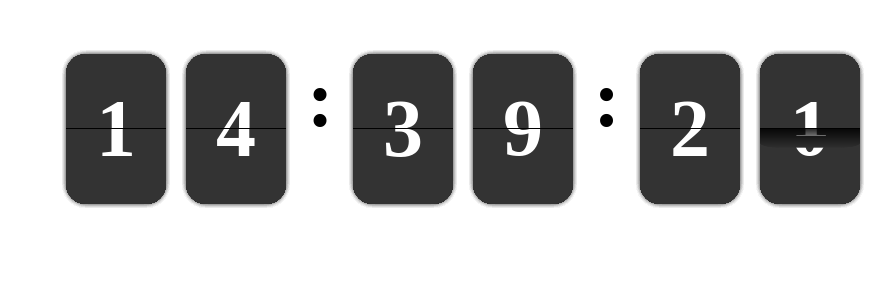
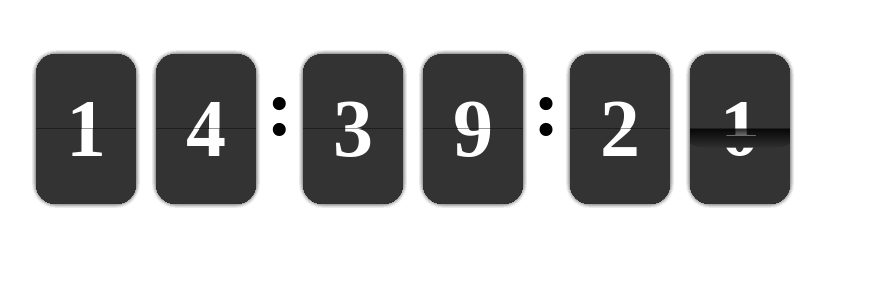
Before and after one commit to optshj/FlipClock, a React (Create React App) app: page / in a window 1280 px wide. Shown: the top 300 px of the page, without its empty margins (227-1122 px from the left). Built offline with nearby package versions, Linux system fonts and the light colour scheme.

Commit message:
[Feat] 시계간격 반응형 적용

```diff
--- a/src/components/js/Clock.tsx
+++ b/src/components/js/Clock.tsx
@@ -38,14 +38,14 @@ const ClockForm = styled.div`
 	justify-content: center;
     align-items: center;
 	& > * {
-		margin-left: 70px;
+		margin-left: 60px;
 		&:first-child {
 			margin-left: 0;
 		}
 	}
 	@media (max-width:1000px) and (min-width:850px){
 		& > * {
-			margin-left: 7vw;
+			margin-left: 6vw;
 			&:first-child {
 				margin-left: 0;
 			}
@@ -53,7 +53,7 @@ const ClockForm = styled.div`
     }
 	@media (max-width:850px){
 		& > * {
-			margin-left: 59.5px;
+			margin-left: 51px;
 			&:first-child {
 				margin-left: 0;
 			}
@@ -88,6 +88,17 @@ function Clock(){
 		}
 		return Math.floor((time)/10)-1;
 	}
+
+	const smooth_hour_front = (time:number) => {
+		return Math.floor((time)/10);
+	}
+	const smooth_hour_back = (time:number) => {
+		if (time === 0) {
+			return 2;
+		}
+		return Math.floor((time)/10)-1;
+	}
+
 	const mininum_time = (time:number) => {
 		if (time === -1) {
 			return 9;
@@ -98,7 +109,7 @@ function Clock(){
         <>
 			<ClockForm>
 				<FlipForm>
-					<FlipClock back={smooth_time_back(hours)} front={smooth_time_front(hours)} ></FlipClock>
+					<FlipClock back={smooth_hour_back(hours)} front={smooth_hour_front(hours)} ></FlipClock>
 					<FlipClock back={(hours-1)%10} front={(hours)%10}></FlipClock>
 				</FlipForm>
 
@@ -106,7 +117,7 @@ function Clock(){
 
 				<FlipForm>
 					<FlipClock back={smooth_time_back(minutes)} front={smooth_time_front(minutes)}></FlipClock>
-					<FlipClock back={mininum_time(minutes)%10} front={(minutes)%10}></FlipClock>
+					<FlipClock back={mininum_time(minutes-1)%10} front={(minutes)%10}></FlipClock>
 				</FlipForm>
 
 					<Colon></Colon>
--- a/src/components/js/Colon.tsx
+++ b/src/components/js/Colon.tsx
@@ -4,7 +4,7 @@ import styled from 'styled-components';
 const Dot = styled.div`
 	font-size:80px;
 	font-weight:bold;
-	transform:translate(190%,50%);
+	transform:translate(0%,60%);
 `
 function Colon(){
 
--- a/src/components/js/FlipCard.tsx
+++ b/src/components/js/FlipCard.tsx
@@ -1,4 +1,4 @@
-import React,{useState} from 'react';
+import React from 'react';
 import styled,{keyframes} from 'styled-components';
 
 interface FlipClockProps{
@@ -101,6 +101,7 @@ const Lower = styled(Div)`
 `
 const FlipCard = styled.li`
 	box-shadow: 0 0 5px rgba(0, 0, 0, 0.1);
+	transform:translate(-50%,0%);
 	border-radius:20px;
 	position:absolute;
 	width:100px;
```
